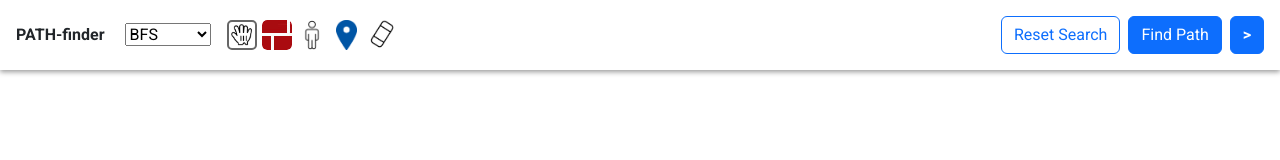
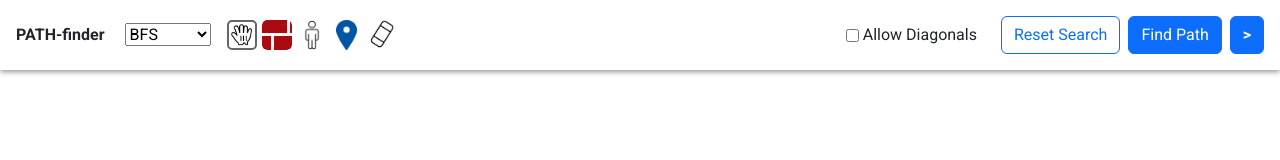
Before and after one commit to ali-hy/pathfinder, a React (Vite) app: page / in a window 1280 px wide. Shown: the top 160 px of the page. Built offline with nearby package versions, Linux system fonts and the light colour scheme.

Commit message:
feat: optional diagonals

```diff
--- a/src/Components/Board/Board.tsx
+++ b/src/Components/Board/Board.tsx
@@ -42,7 +42,7 @@ export default function Board(props:BoardProps){
 
     // ------- HAND TOOL EVENT HANDLERS --------
     const mouseDownHandler = useCallback((e:MouseEvent) => {
-        var action:actionDetails;
+        let action:actionDetails;
         if(e.button === 0){ // left mb down
             if(selectedToolRef.current instanceof placeTool)
                 return;
@@ -72,7 +72,7 @@ export default function Board(props:BoardProps){
         const tool = selectedToolRef.current;
         if(tool.active){
             takeAction(tool.onMouseMove(new Pos(e.clientX, e.clientY)))
-        };
+        }
     },[])
     const handleKeyDown = useCallback((e:KeyboardEvent) => {
         e.preventDefault();
--- a/src/Components/Pathfinder.tsx
+++ b/src/Components/Pathfinder.tsx
@@ -25,8 +25,8 @@ function generateBoard() {
 
 export default function PathFinder() {
   const [algorithms, setAlgorithms] = useState<PathfindingAlgorithm[]>([]);
-  // eslint-disable-next-line @typescript-eslint/no-unused-vars
   const [boardPosition, setBoardPosition] = useState<Pos>(new Pos(0,0));
+  const [allowDiagonals, setAllowDiagonals] = useState(false);
   const [board, setBoard] = useState(useMemo(generateBoard, []));
   const [boardState, setBoardState] = useState(BOARDSTATE.drawing);
   const [selectedAlgorithm, selectAlgorithm] = useState(ALGORITHM.bfs);
@@ -208,6 +208,17 @@ export default function PathFinder() {
           ))}
         </ul>
         <div className="d-flex align-items-center">
+          <input
+            id={"allow-diagonals-checkbox"}
+            type={"checkbox"}
+            className={"btn btn-dark me-1"}
+            checked={allowDiagonals}
+            onClick={() => {
+              setAllowDiagonals(!allowDiagonals);
+              algorithms[selectedAlgorithm].board.setDiagonals(!allowDiagonals);
+            }}
+          />
+          <label className={"me-4"} htmlFor={"allow-diagonals-checkbox"}>Allow Diagonals</label>
           <button className="btn btn-outline-primary me-2" onClick={resetPathSearch}>Reset Search</button>
           <button
             className="btn btn-primary me-2"
--- a/src/Types/BoardData.ts
+++ b/src/Types/BoardData.ts
@@ -8,8 +8,9 @@ export default class BoardData{
   width:number;
   height:number;
   state:BOARDSTATE;
+  private allowDiagonals:boolean;
 
-  constructor(height?:number, width?:number){
+  constructor(height?:number, width?:number, allowDiagonals?:boolean){
     if(height === undefined){
       return;
     }
@@ -18,6 +19,7 @@ export default class BoardData{
     this.grid = [];
     CellData.board = this;
     Edge.board = this;
+    this.allowDiagonals = allowDiagonals;
 
     for(let i = 0; i < height; i++){
       const row = [];
@@ -27,11 +29,20 @@ export default class BoardData{
       this.grid.push(row);
     }
 
+    this.generateEdges();
+  }
+
+  generateEdges() {
     this.grid.forEach(row => {
       row.forEach(cell => {
-        cell.setEdges();
+        cell.setEdges(this.allowDiagonals);
       })
     });
+  }
+
+  setDiagonals(val:boolean) {
+    this.allowDiagonals = val;
+    this.generateEdges();
   }
 
   cellAtPos({x,y}: {x:number, y:number}){
--- a/src/Types/CellData.ts
+++ b/src/Types/CellData.ts
@@ -18,8 +18,9 @@ export default class CellData {
         this.position = position;
     }
 
-    setEdges(){
+    setEdges(allowDiagonals = false){
         const {x, y} = this.position;
+        this.edges = [];
 
         const notLeftEdge = x > 0;
         const notTopEdge = y > 0;
@@ -38,6 +39,9 @@ export default class CellData {
         if (notBottomEdge) {
             this.edges.push(new Edge(this.position, this.position.down(), 1));
         }
+
+        if (!allowDiagonals)
+            return;
 
         if (notTopEdge && notLeftEdge){
             this.edges.push(new Edge(this.position, this.position.left().up(), root2));
@@ -92,7 +96,6 @@ export default class CellData {
             }
         }
         if(updated){
-            console.log("will update " + updateSurrounding + " surrounding")
             this.updateSurroundingParents(edge, updateSurrounding);
         }
     }
--- a/src/Types/algorithms/DijkstrasPathfinder.ts
+++ b/src/Types/algorithms/DijkstrasPathfinder.ts
@@ -75,7 +75,7 @@ export default class DijkstrasPathfinder extends PathfindingAlgorithm {
     adjacentPositions.forEach((pos) => this.enqueuePos(pos));
     edges.forEach((edge) => edge.end.updateParent(edge));
 
-    var boardState: BOARDSTATE;
+    let boardState: BOARDSTATE;
     if (this.foundTargetPosition || this.posQueue.length === 0) {
       boardState = BOARDSTATE.searchComplete;
     } else {
```
